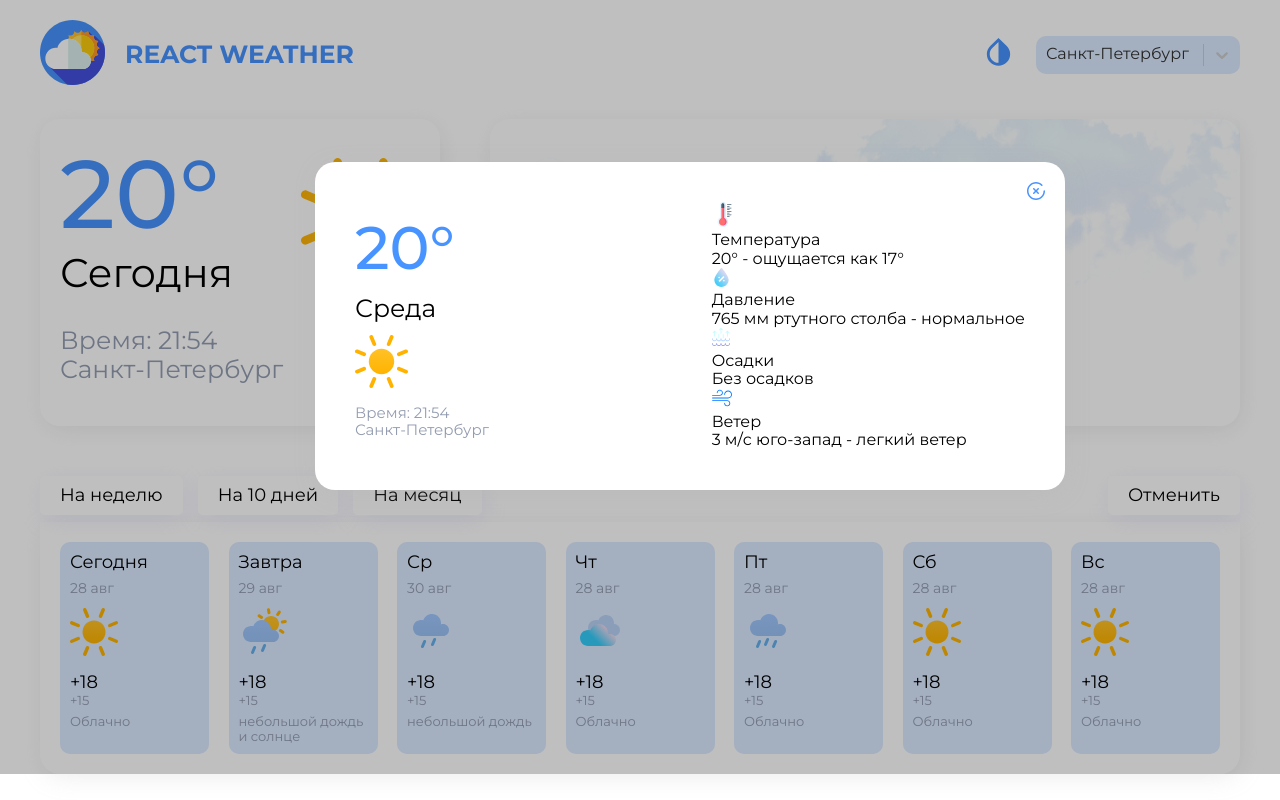
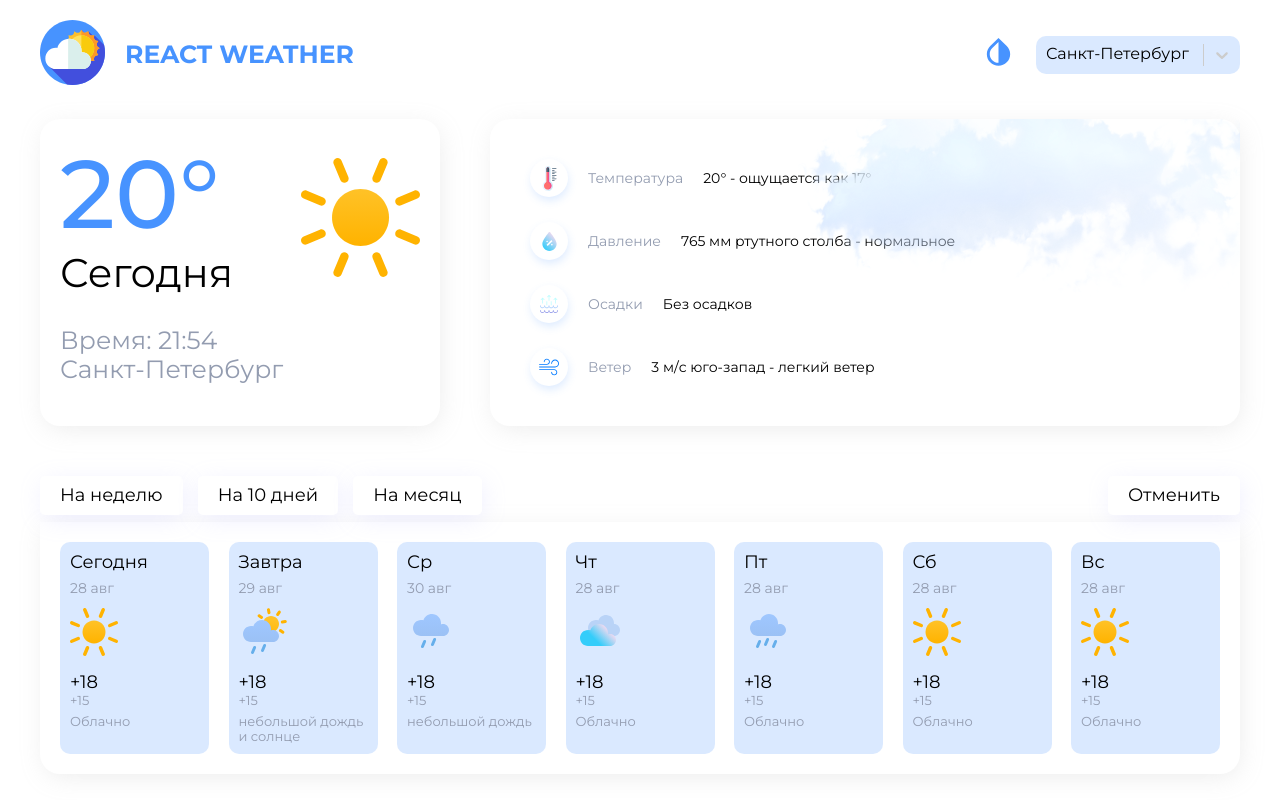
Before and after one commit to slonikandrew/weather, a React (Create React App) app: page / in a window 1280 px wide. Built offline with nearby package versions, Linux system fonts and the light colour scheme.

Commit message:
Added dark theme styles

```diff
--- a/src/App.tsx
+++ b/src/App.tsx
@@ -8,7 +8,7 @@
 function App() {
   return (
     <div className="global-container">
-      <Popup />
+      {/* <Popup /> */}
       <div className="container">
         <Header />
         <Switch>
--- a/src/pages/Home/components/Days/Days.module.scss
+++ b/src/pages/Home/components/Days/Days.module.scss
@@ -6,14 +6,14 @@
     flex-wrap: wrap;
     padding:20px;
     width: 100%;
-    background: $lite-background;
+    background: var(#{--components-background-default});
     box-shadow: $box-shadow;
     border-radius: 0 0 $border-radius $border-radius;
 
     .card {
         display: flex;
         flex-direction: column;
-        background: rgba(71, 147, 255, 0.2);
+        background: var(#{--card-background-default});
         border-radius: 10px;
         padding: 10px;
         width: 149px;
@@ -21,12 +21,13 @@
         cursor: pointer;
 
         &:hover {
-            box-shadow: 0 3px 20px rgba(147, 144, 144, 0.28);
+            box-shadow: var(#{--card-shadow-default});
         }
 
         .day {
             margin-bottom: 7px;
             font-size: 18px;
+            color: var(#{--text-color-default});
 
             &__info {
                 font-size: 14px;
@@ -42,6 +43,7 @@
         .temp {
             &__day {
                 font-size: 18px;
+                color: var(#{--text-color-default});
             }
 
             &__night {
@@ -71,9 +73,9 @@
         box-shadow: 2px 5px 25px -3px rgba(180, 180, 280, 0.25);
         border-radius: 5px;
         padding: 9px 20px;
-        background-color: $lite-background;
+        background-color: var(#{--components-background-default});
         margin-right: 15px;
-        color: $lite-color;
+        color: var(#{--text-color-default});
         font-size: 18px;
         display: flex;
         align-items: center;
--- a/src/pages/Home/components/ThisDay/ThisDay.module.scss
+++ b/src/pages/Home/components/ThisDay/ThisDay.module.scss
@@ -5,6 +5,7 @@
         padding: 20px;
         max-width: 400px;
         width: 100%;
+        background: var(#{--components-background-default});
         box-shadow: $box-shadow;
         border-radius: $border-radius;
 
@@ -29,7 +30,7 @@
 
                     .this__day_name {
                         font-size: 40px;
-                        color: $lite-color;
+                        color: var(#{--text-color-default});
                     }
                 }
             }
--- a/src/pages/Home/components/ThisDayInfo/ThisDayInfo.module.scss
+++ b/src/pages/Home/components/ThisDayInfo/ThisDayInfo.module.scss
@@ -7,7 +7,7 @@
             padding: 40px;
             max-width: 750px;
             width: 100%;
-            background: $lite-background;
+            background: var(#{--components-background-default});
             box-shadow: $box-shadow;
             border-radius: $border-radius;
 
@@ -41,7 +41,7 @@
 
                         &__value {
                             font-size: 14px;
-                            color: $lite-color;
+                            color: var(#{--text-color-default});
                         }
                     }
                 }
--- a/src/shared/Header/Header.tsx
+++ b/src/shared/Header/Header.tsx
@@ -18,12 +18,16 @@
     const colourStyles: StylesConfig = {
         control: (styles) => ({
             ...styles,
-            backgroundColor: 'rgba(71, 147, 255, 0.2)',
+            backgroundColor: 0 ? '#4f4f4f' : 'rgba(71, 147, 255, 0.2)',
             width: '204px',
             height: '37px',
             border: 'none',
             borderRadius: '10px',
             zIndex: 100
+        }),
+        singleValue: (styles) => ({
+            ...styles,
+            color: 0 ? '#fff' : '#000'
         })
     };
 
--- a/src/shared/Popup/Popup.module.scss
+++ b/src/shared/Popup/Popup.module.scss
@@ -11,10 +11,10 @@
     padding: 40px;
     max-width: 750px;
     width: 100%;
-    background: $lite-background;
+    background: $light-background;
     box-shadow: $box-shadow;
     border-radius: $border-radius;
-    background: $lite-background;
+    background: $light-background;
 
     .close {
         position: absolute;
--- a/src/styles/index.scss
+++ b/src/styles/index.scss
@@ -10,6 +10,7 @@
 body {
   position: relative;
   font-family: 'Montserrat', sans-serif;
+  background: var(#{--body-background-default});
 }
 
 .container {
--- a/src/styles/variables.scss
+++ b/src/styles/variables.scss
@@ -1,6 +1,46 @@
-$lite-background: #fff;
+$light-background: #fff;
 $box-shadow: 2px 5px 25px -3px rgba(180, 180, 180, 0.25);
 $border-radius: 20px;
 $primary-color: #4793ff;
-$lite-color: #000;
+$light-color: #000;
+$dark-color: #fff;
 $base-color: #939cb0;
+
+$body-background-dark: #0d1117;
+$body-background-light: #fff;
+
+$components-background-dark: #4f4f4f;
+$components-background-light: #fff;
+
+$card-background-dark: #2e3035;
+$card-background-light: rgba(71, 147, 255, 0.2);
+
+$card-box-shadow-light: 0 3px 20px rgba(147, 144, 144, 0.28);
+$card-box-shadow-dark: 0 3px 20px rgba(5, 5, 5, 0.28);
+
+:root {
+    //body background
+    --body-background-dark: #{$body-background-dark};
+    --body-background-light: #{$body-background-light};
+    --body-background-default: var(#{--body-background-light});
+
+    //components background
+    --components-background-dark: #{$components-background-dark};
+    --components-background-light: #{$components-background-light};
+    --components-background-default: var(#{--components-background-light});
+
+    //card background
+    --card-background-dark: #{$card-background-dark};
+    --card-background-light: #{$card-background-light};
+    --card-background-default: var(#{--card-background-light});
+
+    //card shadow
+    --card-shadow-dark: #{$card-box-shadow-dark};
+    --card-shadow-light: #{$card-box-shadow-light};
+    --card-shadow-default: var(#{--card-shadow-light});
+
+    //text color
+    --text-color-dark: #{$dark-color};
+    --text-color-light: #{$light-color};
+    --text-color-default: var(#{--text-color-light});
+}
```
